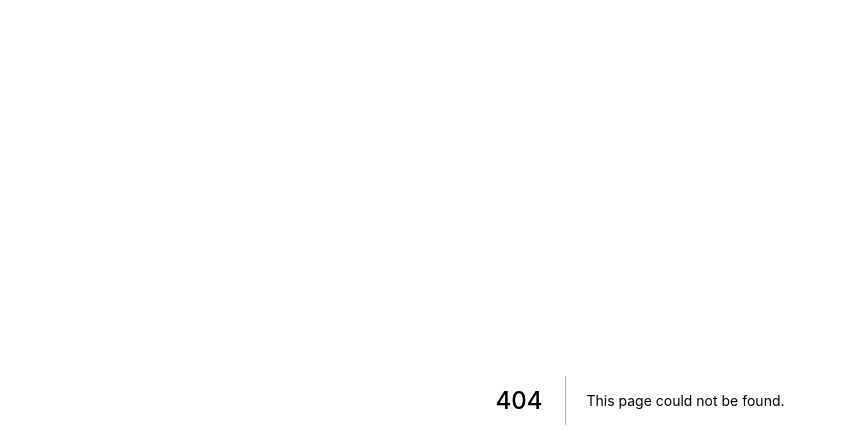
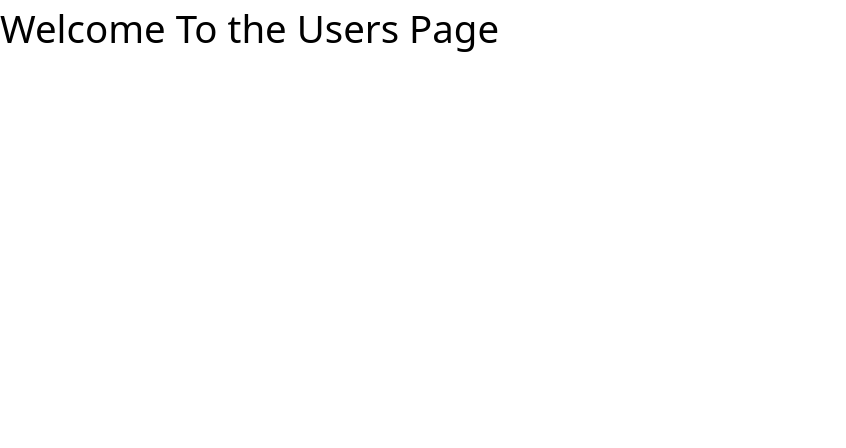
Before and after one commit to manny516/bizzz_card, a Next.js app in the folder frontend/: page /users in a window 1280 px wide. Before the commit this address had no page. Shown: the top 448 px of the page, without its empty margins (0-846 px from the left). Built offline with nearby package versions, Linux system fonts and the light colour scheme.

Commit message:
added header global component

```diff
--- /dev/null
+++ b/frontend/src/components/globals/header.js
@@ -0,0 +1,14 @@
+import Head from 'next/head'
+
+const Header = () =>{
+
+    return(
+         <Head>
+            <title>Welcome to Bizzzcard</title>
+            <meta name="description" content="Bizzz Card" />
+            <link rel="icon" href="/favicon.ico" />
+        </Head>
+    )
+}
+
+export default Header;
--- a/frontend/src/pages/_app.tsx
+++ b/frontend/src/pages/_app.tsx
@@ -1,5 +1,5 @@
 import type { AppProps } from 'next/app'
-import "tailwindcss/tailwind.css"
+import '../styles/globals.css'
 
 function MyApp({ Component, pageProps }: AppProps) {
   return <Component {...pageProps} />
--- a/frontend/src/pages/index.tsx
+++ b/frontend/src/pages/index.tsx
@@ -1,6 +1,7 @@
 import type { NextPage } from 'next'
 import Head from 'next/head'
 import Image from 'next/image'
+import Header from '../components/header/header'
 
 const Home: NextPage = () => {
   return (
@@ -10,9 +11,9 @@ const Home: NextPage = () => {
         <meta name="description" content="Bizzz Card" />
         <link rel="icon" href="/favicon.ico" />
       </Head>
-
+        <Header/>
         <button className="bg-blue-700 hover:bg-blue-300 text-white font-bold py-8 px-4 rounded">
-          Welcome to Bizzzcard
+          Welcome to Bizzzcard new
         </button>
       </>
 
--- /dev/null
+++ b/frontend/src/pages/signup/index.tsx
@@ -0,0 +1,18 @@
+import { NextPage } from "next";
+import  Header  from "../../components/globals/header";
+
+const Signup:NextPage = () =>{
+
+    return(
+        <>
+            <Header />
+            <h1>
+                Sign Page
+            </h1>
+        </>
+    )
+
+
+}
+
+export default Signup;
--- /dev/null
+++ b/frontend/src/pages/users/index.tsx
@@ -0,0 +1,15 @@
+import type { NextPage } from 'next'
+import Header from '../../components/globals/header'
+
+const Profile: NextPage = () => {
+  return (
+    <>
+        <Header/>
+        <h1>
+          Welcome To the Users Page
+        </h1>
+      </>
+  )
+}
+
+export default Profile
--- /dev/null
+++ b/frontend/src/styles/globals.css
@@ -0,0 +1,20 @@
+@tailwind base;
+@tailwind components;
+@tailwind utilities;
+
+h2 {
+    font-size: 1.5rem;
+    font-weight: bold;
+}
+
+h1{
+    font-size: 2.4rem;
+}
+
+p {
+    font-size: 1rem;
+}
+
+blockquote span {
+    font-size: 0.8rem;
+}
--- /dev/null
+++ b/frontend/src/styles/tailwind.css
@@ -0,0 +1,3 @@
+@tailwind base;
+@tailwind components;
+@tailwind utilities;
--- a/frontend/tailwind.config.js
+++ b/frontend/tailwind.config.js
@@ -4,7 +4,16 @@ module.exports = {
     './components/**/*/*.{js,ts,jsx.tsx}'
   ],
   theme: {
-    extend: {},
+     extend: {
+      container: {
+        center:true,
+        padding : '2rem',
+      },
+      colors : {
+        'grey-blue' : '#F2F2FB',
+        'grey-purple' : '#5B608A'
+      }
+    },
   },
   plugins: [],
 }
--- a/package.json
+++ b/package.json
@@ -4,7 +4,7 @@
   "description": "",
   "main": "index.js",
   "scripts": {
-    "app": "concurrently \"cd backend && npm run server\"  \"cd frontend && npm run start \" "
+    "app": "concurrently \"cd backend && npm run server\"  \"cd frontend && npm run dev \" "
   },
   "author": "Mannyidea",
   "license": "MIT",
```
